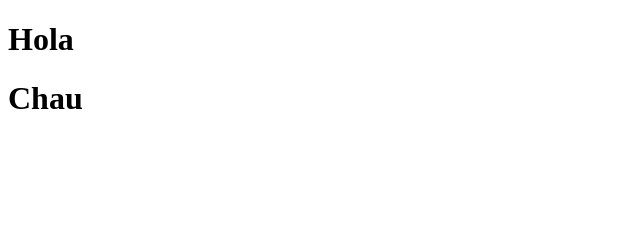
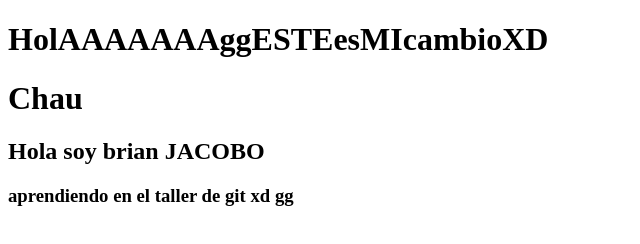
Before and after one commit to GerardoQ-prog/taller_Git, a plain HTML site: page index.html in a window 1280 px wide. Shown: the whole page, without its empty margins (0-640 px from the left). Drawn offline with Linux system fonts and the light colour scheme.

Commit message:
el cambio de Brian gg

```diff
--- a/index.html
+++ b/index.html
@@ -10,8 +10,10 @@
 
 <body>
     <div>
-        <h1>Hola</h1>
+        <h1>HolAAAAAAAggESTEesMIcambioXD</h1>
         <h1>Chau</h1>
+        <h2>Hola soy brian JACOBO</h2>
+        <h3>aprendiendo en el taller de git xd gg</h3>
 
     </div>
 </body>
```
